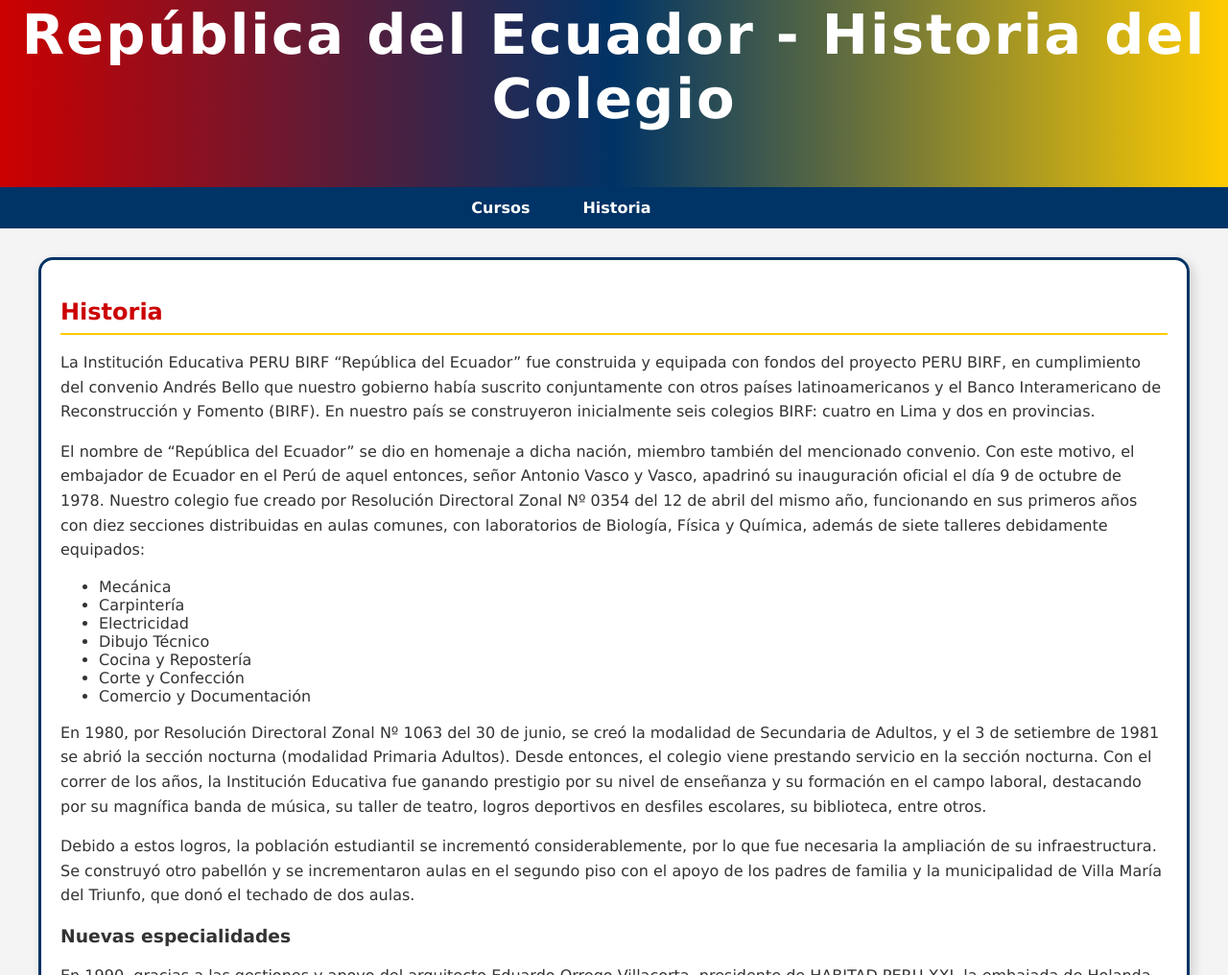
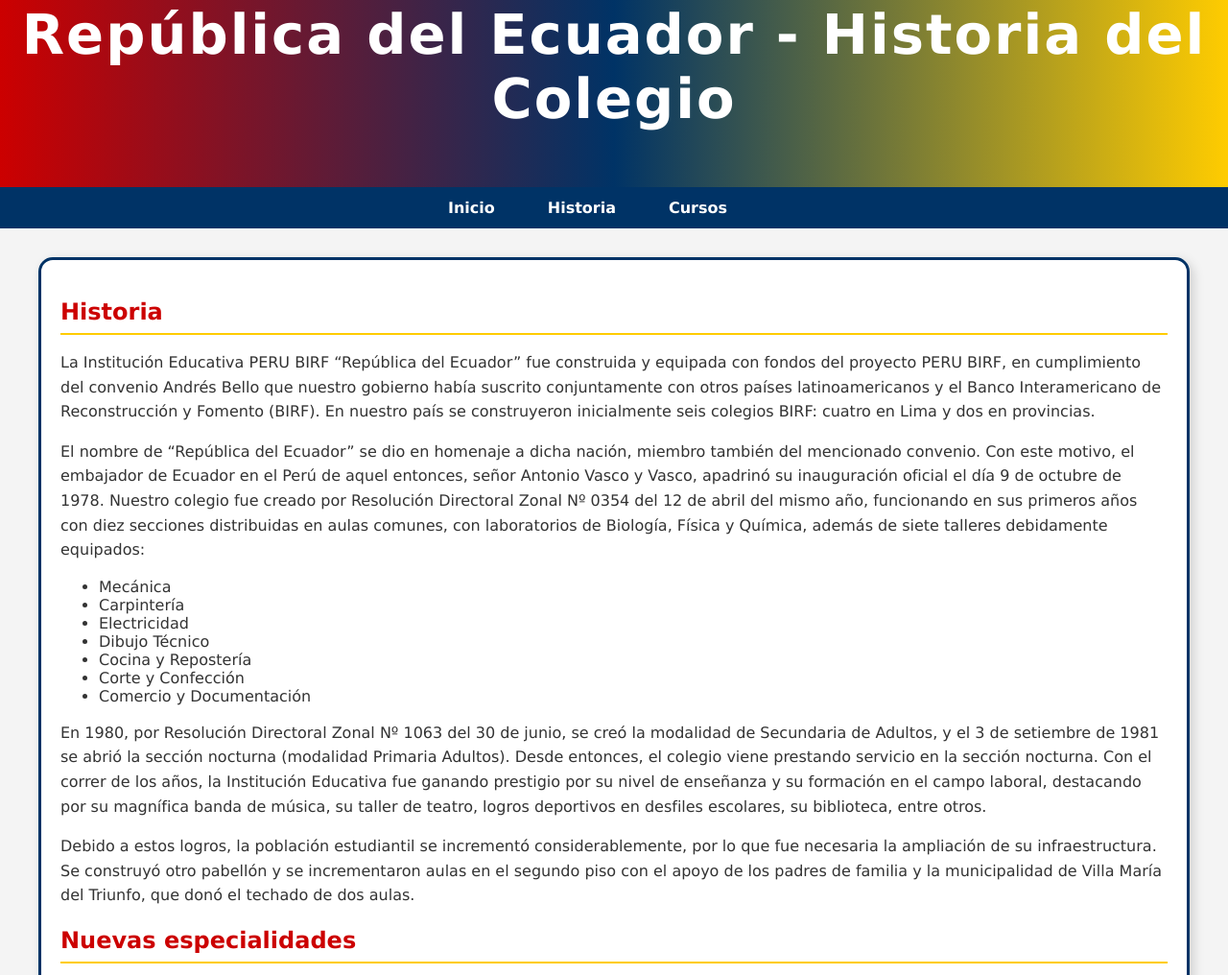
Before and after one commit to Un-mishi/paginaweb, a plain HTML site: page historia.html in a window 1280 px wide. Shown: the part 56-1072 px from the top of the page at 96% size. Drawn offline with Linux system fonts and the light colour scheme.

Commit message:
Update historia.html

```diff
--- a/historia.html
+++ b/historia.html
@@ -12,9 +12,9 @@
   </header>
   <nav>
     <ul>
-      <li><a href="index.html">Cursos</a></li>
+      <li><a href="index.html">Inicio</a></li>
       <li><a href="historia.html">Historia</a></li>
-      <li><a href="#"></a></li>
+      <li><a href="cursos.html">Cursos</a></li>
       <li><a href="#"></a></li>
     </ul>
   </nav>
@@ -49,7 +49,7 @@
           Debido a estos logros, la población estudiantil se incrementó considerablemente, por lo que fue necesaria la ampliación de su infraestructura. Se construyó otro pabellón y se incrementaron aulas en el segundo piso con el apoyo de los padres de familia y la municipalidad de Villa María del Triunfo, que donó el techado de dos aulas.
         </p>
 
-        <h3>Nuevas especialidades</h3>
+        <h2>Nuevas especialidades</h2>
         <p>
           En 1990, gracias a las gestiones y apoyo del arquitecto Eduardo Orrego Villacorta, presidente de HABITAD PERU XXI, la embajada de Holanda donó una máquina de imprenta con la cual se creó la especialidad de Artes Gráficas.
         </p>
@@ -80,7 +80,7 @@
           Al concluir el convenio, la institución tomó su nombre oficial: Colegio Nacional Técnico PERU BIRF “República del Ecuador”. Inicialmente contaba con una población estudiantil de 1,952 alumnos en el turno día y 400 en el turno noche, con 150 trabajadores entre personal directivo, profesores, personal de servicio y administrativo.
         </p>
 
-        <h3>Actualidad</h3>
+        <h2>Actualidad</h2>
         <p>
           Desde octubre de 2010, nuestra institución cuenta con una segunda sala de innovación, totalmente equipada, a la cual acceden docentes y alumnos, logrando así un mayor acceso a la ciencia y la tecnología. Asimismo, se cuenta con televisión educativa, robótica educativa y laptops. Actualmente, nuestra institución tiene una población estudiantil de 1,500 alumnos matriculados en los turnos mañana y tarde, con 110 trabajadores entre personal directivo, profesores, personal de servicio y administrativo.
         </p>
```
